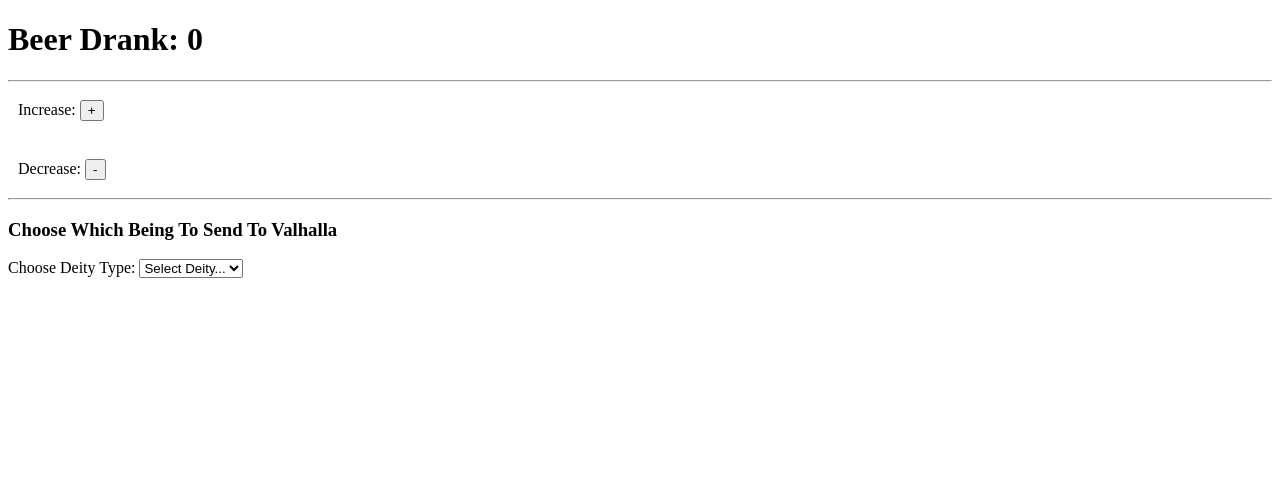
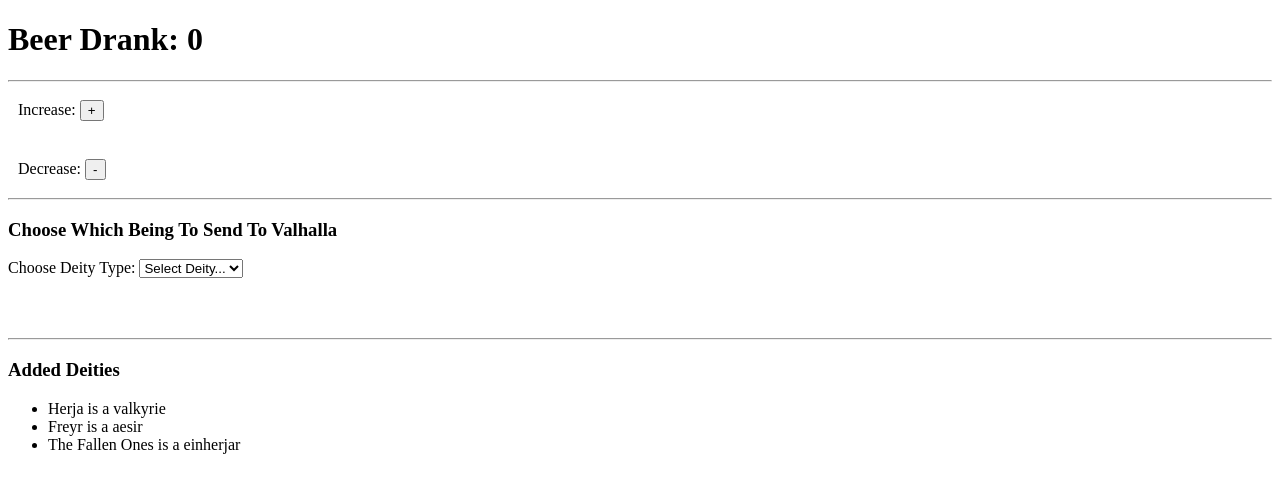
Before and after one commit to xXValhallaCoderXx/01-Medium-Blog-React-Redux-Typescript-Tutorial, a React app: page / in a window 1280 px wide. Shown: the top 492 px of the page. Built offline with nearby package versions, Linux system fonts and the light colour scheme.

Commit message:
Tweaked application

```diff
--- a/src/components/AddItemView.tsx
+++ b/src/components/AddItemView.tsx
@@ -14,6 +14,7 @@ interface GodInfoViewProps {
 type ComponentProps = GodInfoViewProps & GodInfoContainerState
 
 const CreateGodView = (props: ComponentProps): JSX.Element => {
+    console.log('LIST OF DEITIES: ', props.totalDeities)
     return (
         <div>
             <h3>Choose Which Being To Send To Valhalla</h3>
@@ -36,6 +37,13 @@ const CreateGodView = (props: ComponentProps): JSX.Element => {
                 deityType={props.deity.entity}
             />}
             </div>
+            <hr />
+            <h3>Added Deities</h3>
+            <ul>
+            {props.totalDeities.map((key) => {
+                 return <li key={key.id}>{key.name} is a {key.entity}</li>
+            })}
+            </ul>
         </div>
     )
 };
--- a/src/containers/AddItemContainer.tsx
+++ b/src/containers/AddItemContainer.tsx
@@ -26,7 +26,6 @@ class AddItemContainer extends React.Component<{}, GodInfoContainerState> {
         }
     }
     render(): JSX.Element {
-        console.log('TOTAL DEITIES: ', deities);
         return <AddItemView
             {...this.state}
             handleInputChange={(e: any) => this.handleInputChange(e)}
@@ -70,8 +69,11 @@ class AddItemContainer extends React.Component<{}, GodInfoContainerState> {
                         entity: this.state.deity.entity,
                         saved: this.state.formValues.saved,
                         name: this.state.formValues.godName
-                    }
-                }, () => deities.push(this.state.deity));
+                    },
+
+                }, () => this.setState({
+                    totalDeities: [...this.state.totalDeities, this.state.deity]
+                }));
                 break;
             case 'aesir':
                 this.setState({
@@ -81,7 +83,9 @@ class AddItemContainer extends React.Component<{}, GodInfoContainerState> {
                         protected: this.state.formValues.protected,
                         name: this.state.formValues.godName
                     }
-                }, () => deities.push(this.state.deity));
+                }, () => this.setState({
+                    totalDeities: [...this.state.totalDeities, this.state.deity]
+                }));
                 break;
             case 'einherjar':
                 this.setState({
@@ -91,7 +95,9 @@ class AddItemContainer extends React.Component<{}, GodInfoContainerState> {
                         slain: this.state.formValues.slain,
                         name: this.state.formValues.godName
                     }
-                }, () => deities.push(this.state.deity));
+                }, () => this.setState({
+                    totalDeities: [...this.state.totalDeities, this.state.deity]
+                }));
                 break;
         }
     }
```
